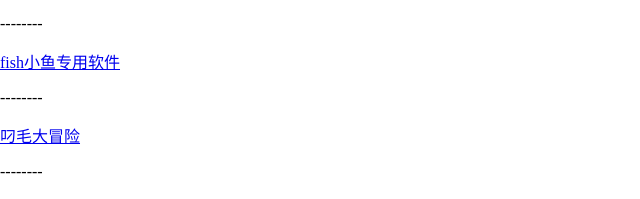
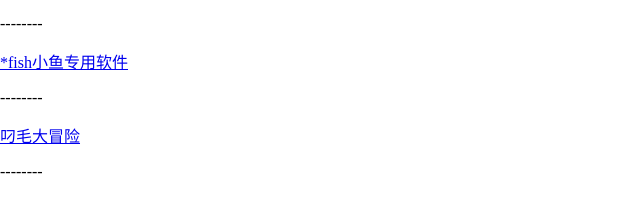
Before and after one commit to IceFireFish/icefish.github.io, a plain HTML site: page index.html in a window 1280 px wide. Shown: the part 335-534 px from the top of the page, 0-640 px from the left. Drawn offline with Linux system fonts and the light colour scheme.

Commit message:
Update index.html

```diff
--- a/index.html
+++ b/index.html
@@ -12,7 +12,7 @@
     <p>--------</p>
     <a href="https://wws.lanzoub.com/iFe8e01hvt1a">植物大战僵尸fish版</a>
     <p>--------</p>
-    <a href="https://wws.lanzoub.com/iJIIk06iqppg">fish小鱼专用软件</a>
+    <a href="https://wws.lanzoub.com/iJIIk06iqppg">*fish小鱼专用软件</a>
     <p>--------</p>
     <a href="https://wws.lanzoub.com/i38HB08450le">叼毛大冒险</a>
     <p>--------</p>
```
